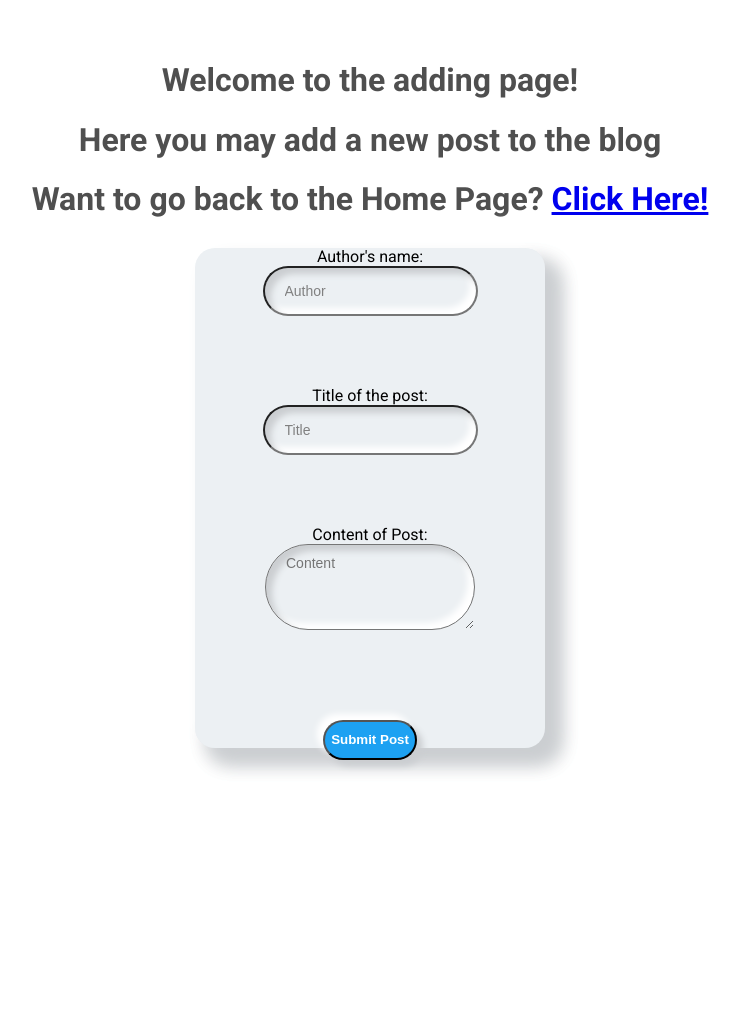
After one commit to Itay16/blog, a Flask app: page /add in a window 1280 px wide. The commit adds this page. Shown: the whole page, without its empty margins (270-1010 px from the left). Run offline with Flask 3, Linux system fonts and the light colour scheme.

Commit message:
Added another page (/add) and modified the application

```diff
--- a/app.py
+++ b/app.py
@@ -1,15 +1,67 @@
-from flask import Flask, render_template
-
-blog_posts = 'blog_posts.json'
+from flask import Flask, request, render_template, redirect
+import json
 
 app = Flask(__name__)
 
+posts_file = 'data/blog_posts.json'
 
-@app.route('/')
+
+def load_posts_data():
+    try:
+        with open(posts_file, 'r') as file:
+            blog_posts = json.load(file)
+    except FileNotFoundError:
+        blog_posts = []
+    return blog_posts
+
+
+def save_posts_data(posts_data):
+    with open(posts_file, 'w') as file:
+        json.dump(posts_data, file, indent=4)
+
+
+posts_data = load_posts_data()
+
+
+@app.route('/', methods=['GET', 'POST'])
 def index():
-    # add code here to fetch the job posts from a file
-    return render_template('index.html', posts=blog_posts)
+    if request.method == 'POST':
+        # Handle the form submission
+        return redirect('/add')
+
+    # Handle GET request to render the home page
+    return render_template('index.html', posts=posts_data)
+
+
+@app.route('/add', methods=['GET', 'POST'])
+def add():
+    if request.method == 'POST':
+        # Get the form data
+        author = request.form['author']
+        title = request.form['title']
+        content = request.form['content']
+
+        # Find the maximum ID in the existing posts
+        max_id = max([post['id'] for post in posts_data]) if posts_data else 0
+
+        # Create a new post dictionary
+        new_post = {
+            "id": max_id + 1,
+            "author": author,
+            "title": title,
+            "content": content
+        }
+
+        # Append the new post to the existing data
+        posts_data.append(new_post)
+
+        # Save the updated data to the file
+        save_posts_data(posts_data)
+
+        return redirect('/')
+
+    return render_template('add.html')
 
 
 if __name__ == '__main__':
-    app.run()
+    app.run(debug=True)
--- a/blog_posts.json
+++ b/data/blog_posts.json
@@ -10,6 +10,5 @@
     "author": "Jane Doe",
     "title": "Second Post",
     "content": "This is another post."
-  },
-  {}
+  }
 ]
--- a/static/style.css
+++ b/static/style.css
@@ -1,13 +1,36 @@
-body {
-    font-family: Arial, sans-serif;
-    background-color: #F5F5F5;
+@import url('https://fonts.googleapis.com/css2?family=Roboto:wght@300;400;500;700&display=swap');
+
+
+html, body {
+    font-family: 'Roboto', sans-serif;
+    height: 100%;
+    margin: 0;
     padding: 20px;
-    color: #333;
+}
+
+.container {
+    display: flex;
+    flex-direction: column;
+    justify-content: flex-start;
+    align-items: center;
+    height: 100vh;
+    padding: 20px;
+    box-sizing: border-box;
 }
 
 h1 {
     text-align: center;
     color: #4F4F4F;
+    margin-bottom: 10px;
+}
+
+.posts {
+    display: flex;
+    flex-wrap: wrap;
+    justify-content: center;
+    align-items: center;
+    gap: 20px;
+    text-align: center;
 }
 
 .post {
@@ -16,12 +39,90 @@ h1 {
     padding: 20px;
     margin-bottom: 20px;
     border-radius: 8px;
+    text-align: center;
 }
 
 .post h2 {
     margin-top: 0;
+    text-align: center;
 }
 
 .post p {
     margin: 10px 0;
+    text-align: center;
 }
+
+.form {
+    position: relative;
+    width: 350px;
+    height: 500px;
+    border-radius: 20px;
+    padding: 40px;
+    box-sizing: border-box;
+    background: #ecf0f3;
+    box-shadow: 14px 14px 20px #cbced1, -14px -14px 20px white;
+    display: flex;
+    flex-direction: column;
+    justify-content: center;
+    align-items: center;
+}
+
+.inputs {
+    display: flex;
+    flex-direction: column;
+    margin-top: 30px;
+    margin-bottom: 20px;
+    align-items: center;
+}
+
+.inputs input,
+.inputs textarea {
+  background: #ecf0f3;
+  padding: 10px;
+  padding-left: 20px;
+  height: 50px;
+  font-size: 14px;
+  border-radius: 50px;
+  box-shadow: inset 6px 6px 6px #cbced1, inset -6px -6px 6px white;
+  font-family: Arial, sans-serif;
+  width: 100%;
+  box-sizing: border-box;
+  margin-bottom: 20px;
+}
+
+textarea {
+  flex: 1;
+  resize: vertical;
+}
+
+
+button {
+    color: white;
+    margin-top: 20px;
+    background: #1DA1F2;
+    height: 40px;
+    border-radius: 20px;
+    cursor: pointer;
+    font-weight: 900;
+    box-shadow: 6px 6px 6px #cbced1, -6px -6px 6px white;
+    transition: 0.5s;
+}
+
+button:hover {
+    box-shadow: none;
+}
+
+input::placeholder {
+    color: gray;
+}
+
+input {
+    background: #ecf0f3;
+    padding: 10px;
+    padding-left: 20px;
+    height: 50px;
+    font-size: 14px;
+    border-radius: 50px;
+    box-shadow: inset 6px 6px 6px #cbced1, inset -6px -6px 6px white;
+    font-family: Arial, sans-serif;
+}
--- /dev/null
+++ b/templates/add.html
@@ -0,0 +1,37 @@
+<!DOCTYPE html>
+<html lang="en">
+<head>
+    <meta charset="UTF-8">
+    <title>Add A Post</title>
+    <link rel="stylesheet" href="{{ url_for('static', filename='style.css') }}">
+</head>
+<body>
+<h1>Welcome to the adding page!</h1>
+<h1>Here you may add a new post to the blog</h1>
+<h1>Want to go back to the Home Page? <a href="http://127.0.0.1:5000/">Click Here!</a></h1>
+<div class="container">
+    <div class="form">
+        <form class="form" action="/" method="POST">
+            <div class="inputs">
+                <label for="author">Author's name:</label>
+                <input type="text" id="author" name="author" placeholder="Author" required>
+            </div>
+
+            <div class="inputs">
+                <label for="title">Title of the post:</label>
+                <input type="text" id="title" name="title" placeholder="Title" required>
+            </div>
+
+            <div class="inputs">
+                <label for="content">Content of Post:</label>
+                <textarea id="content" name="content" rows="4" placeholder="Content" required></textarea>
+            </div>
+
+            <div class="inputs">
+                <button>Submit Post</button>
+            </div>
+        </form>
+    </div>
+</div>
+</body>
+</html>
```
Also changed, not shown: templates/index.html (+12 -15 lines).
